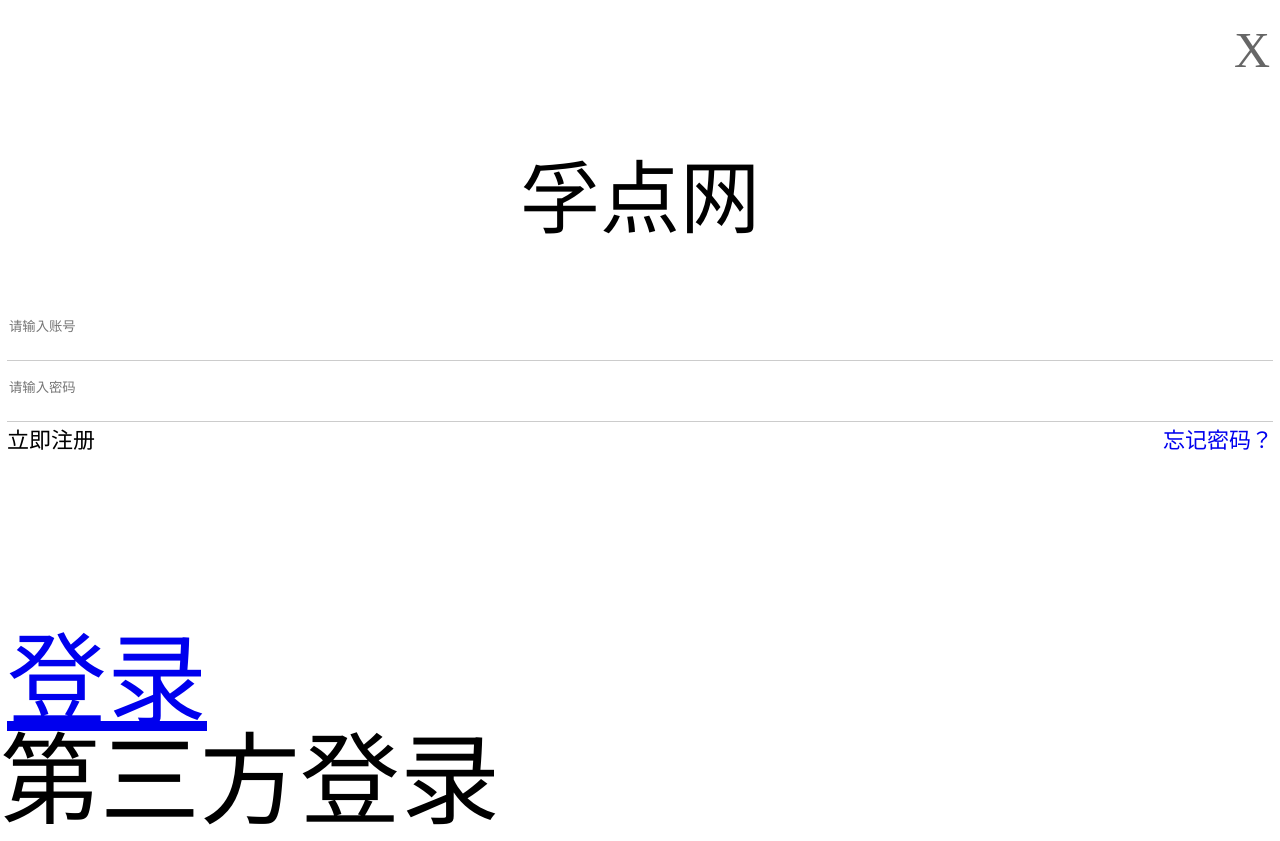
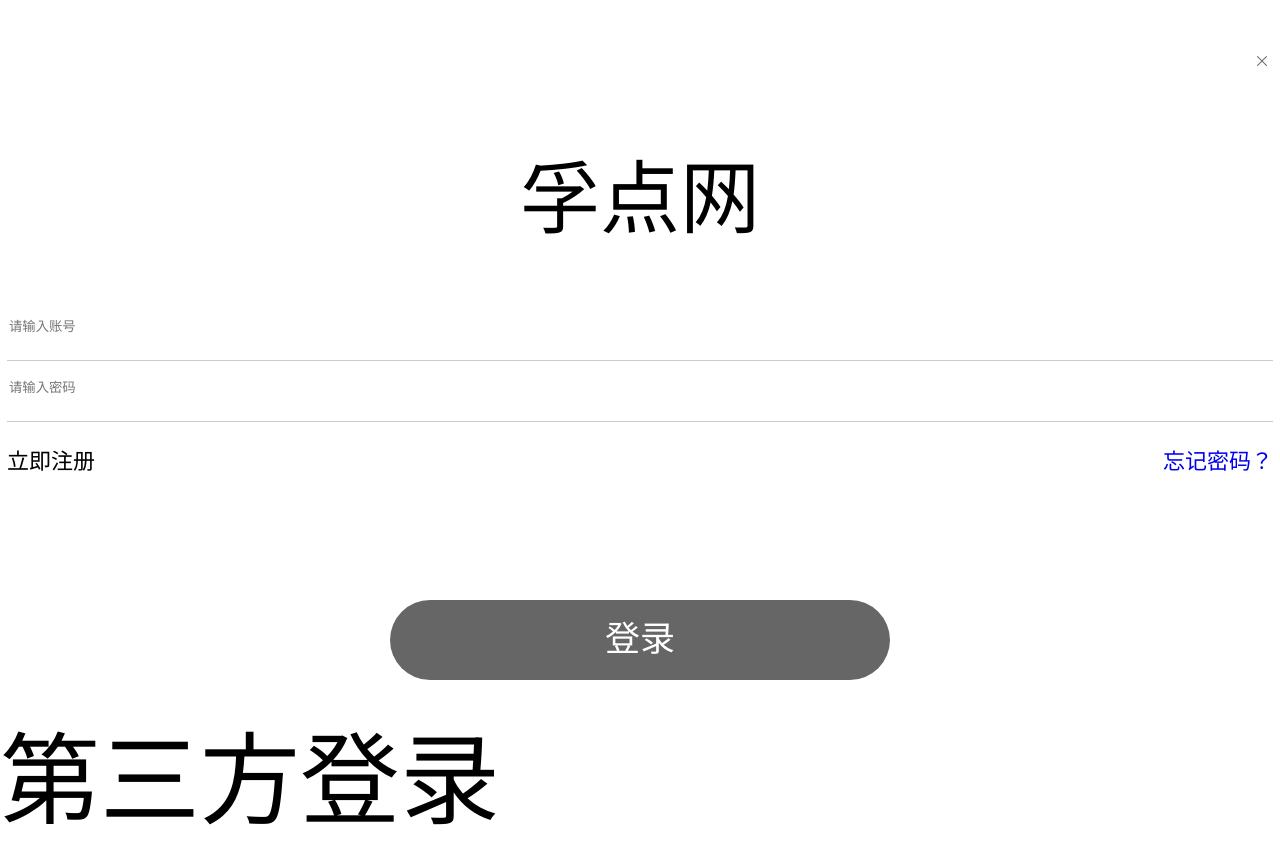
Before and after one commit to webxinyu/PerfectConfession, a plain HTML site: page html/loginAndRegister.html in a window 1280 px wide. Shown: the top 841 px of the page. Drawn offline with Linux system fonts and the light colour scheme.

Commit message:
登录页样式改进

```diff
--- a/html/loginAndRegister.html
+++ b/html/loginAndRegister.html
@@ -57,6 +57,7 @@
 			.inputDiv p span {
 				float: left;
 				height: 0.8rem;
+				line-height: 0.8rem;
 				width: 1rem;
 				text-align: left;
 				font-size: 0.22rem;
@@ -64,15 +65,29 @@
 			.inputDiv p a {
 				float: right;
 				height: 0.8rem;
+				line-height: 0.8rem;
 				width: 2rem;
 				text-align: right;
 				font-size: 0.22rem;
 				text-decoration: none;
 			}
+			.loginBtn {
+				display: block;
+				height: 0.8rem;
+				line-height: 0.8rem;
+				width: 5rem;
+				margin: 0 auto;
+				border-radius: 0.5rem;
+				color: #fff;
+				background: #666666;
+				text-align: center;
+				font-size: 0.35rem;
+				text-decoration: none;
+			}
 		</style>
 	</head>
 	<body>
-		<article>X</article>
+		<article><i class="iconfont icon-close"></i></article>
 		<header>
 			孚点网
 		</header>
@@ -93,7 +108,7 @@
 							<a href="javascript:void(0);">忘记密码？</a>
 						</p>
 					</div>
-					<a href="javascript:void(0);">登录</a>
+					<a class="loginBtn" href="javascript:void(0);">登录</a>
 				</div>
 				<div class="register" style="display: none;">
 					<div class="inputDiv">
```
Also changed, not shown: html/shoppingList.html (+38 -0 lines).
